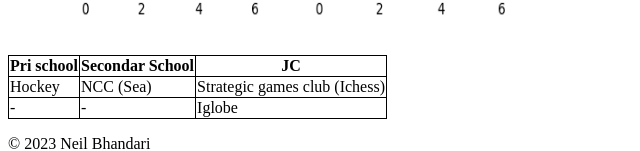
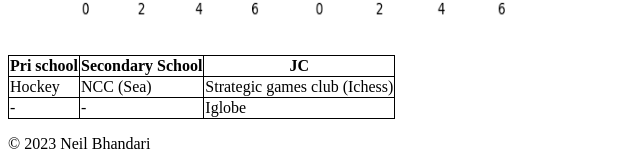
Before and after one commit to Armweak5104/Armweak5104.github.io, a plain HTML site: page index.html in a window 1280 px wide. Shown: the part 2207-2358 px from the top of the page, without its empty margins (0-640 px from the left). Drawn offline with Linux system fonts and the light colour scheme.

Commit message:
Update index.html

```diff
--- a/index.html
+++ b/index.html
@@ -46,7 +46,7 @@
 		<table>
 			<tr>
 				<th>Pri school</th>
-				<th> Secondar School</th>
+				<th> Secondary School</th>
 				<th>JC</th>
 			</tr>
 			<tr>
```
